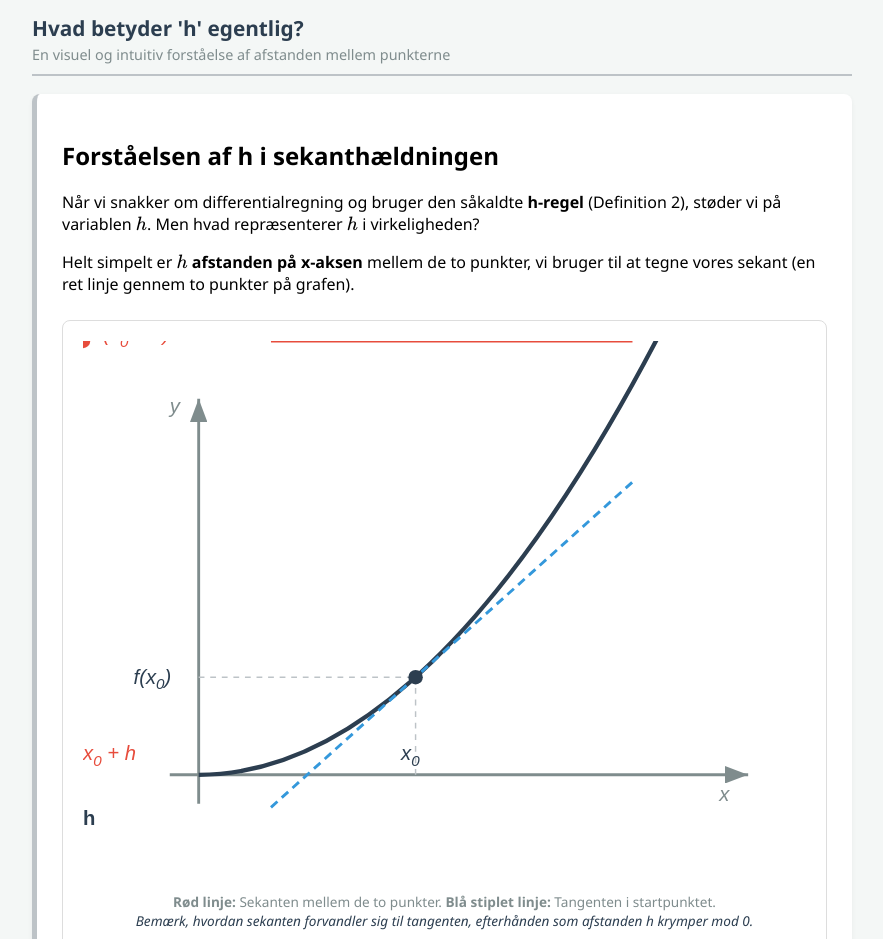
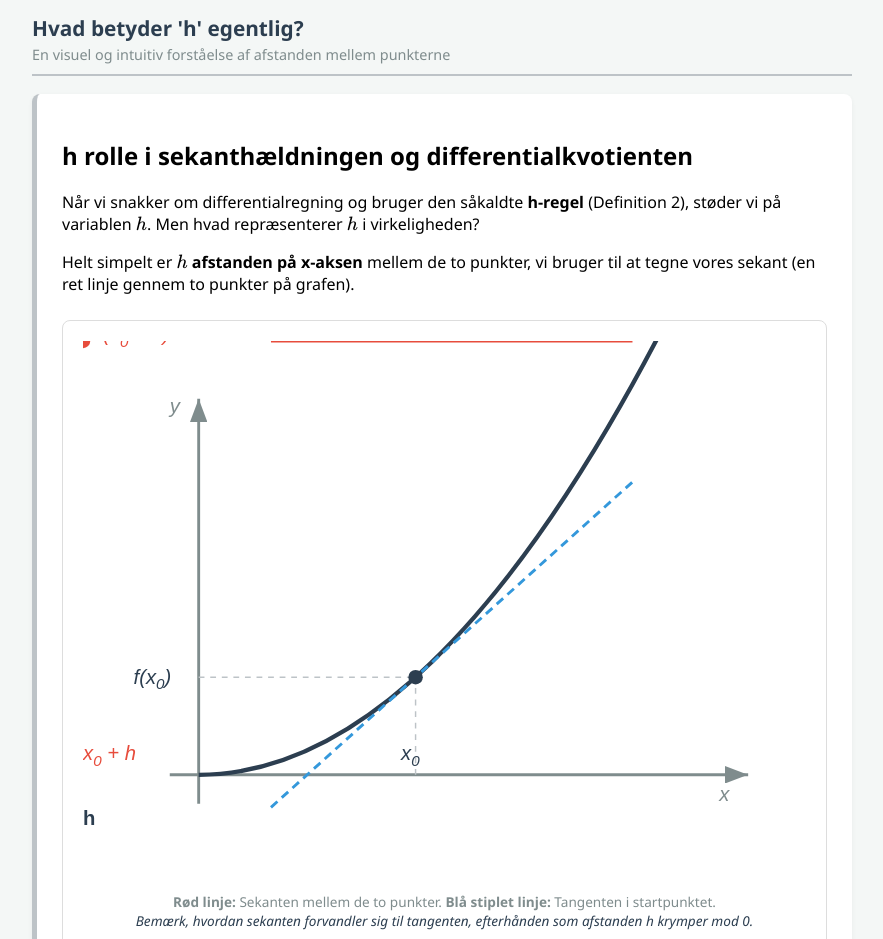
Before and after one commit to m4zyz/STX-matematik, a plain HTML site: page emner/B/differentialregning.html in a window 1280 px wide. Shown: the part 1860-2799 px from the top of the page, without its empty margins (268-1151 px from the left). Drawn offline with nearby package versions, Linux system fonts and the light colour scheme.

Commit message:
Update section title for clarity on the role of 'h' in differential calculus

```diff
--- a/emner/B/differentialregning.html
+++ b/emner/B/differentialregning.html
@@ -118,7 +118,7 @@
         </div>
 
         <section class="card">
-            <h2>Forståelsen af h i sekanthældningen</h2>
+            <h2>h rolle i sekanthældningen og differentialkvotienten</h2>
             <p>Når vi snakker om differentialregning og bruger den såkaldte <strong>h-regel</strong> (Definition 2), støder vi på variablen $h$. Men hvad repræsenterer $h$ i virkeligheden?</p>
 
             <p>Helt simpelt er $h$ <strong>afstanden på x-aksen</strong> mellem de to punkter, vi bruger til at tegne vores sekant (en ret linje gennem to punkter på grafen).</p>
```
